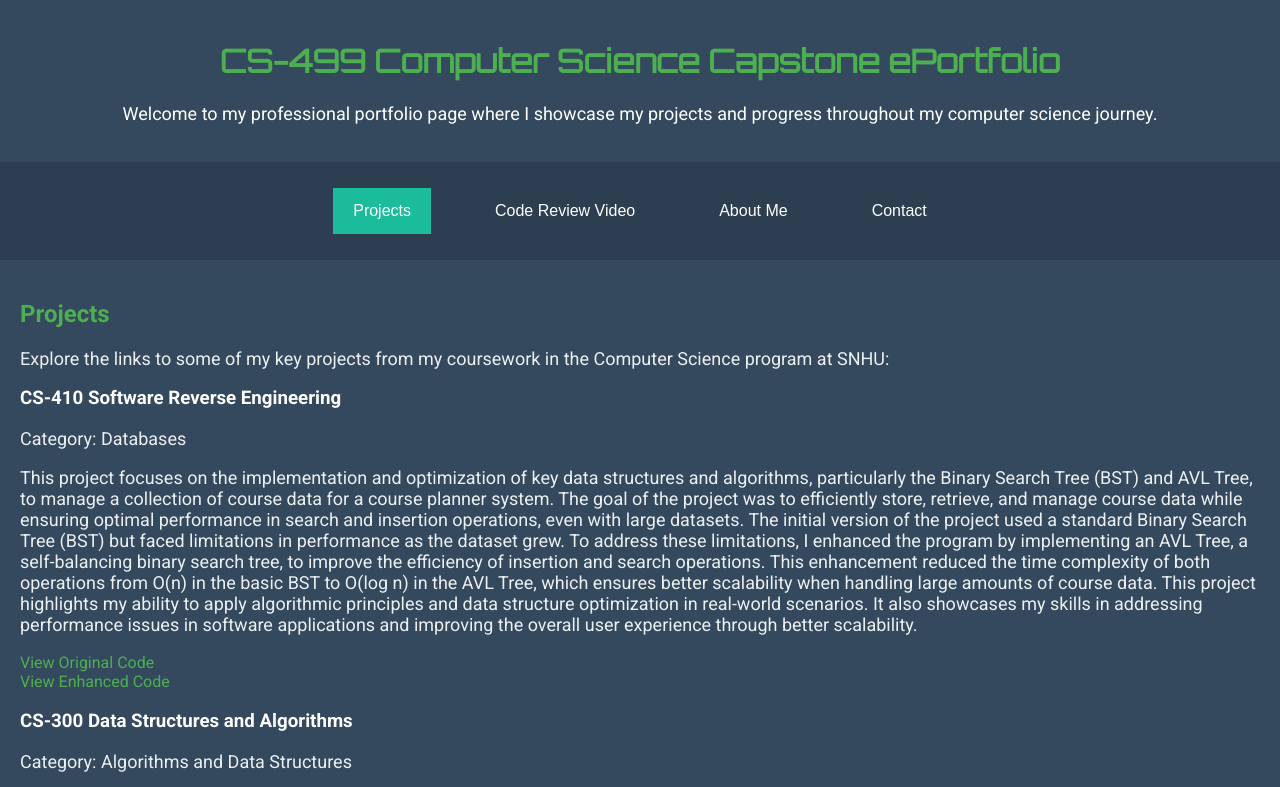
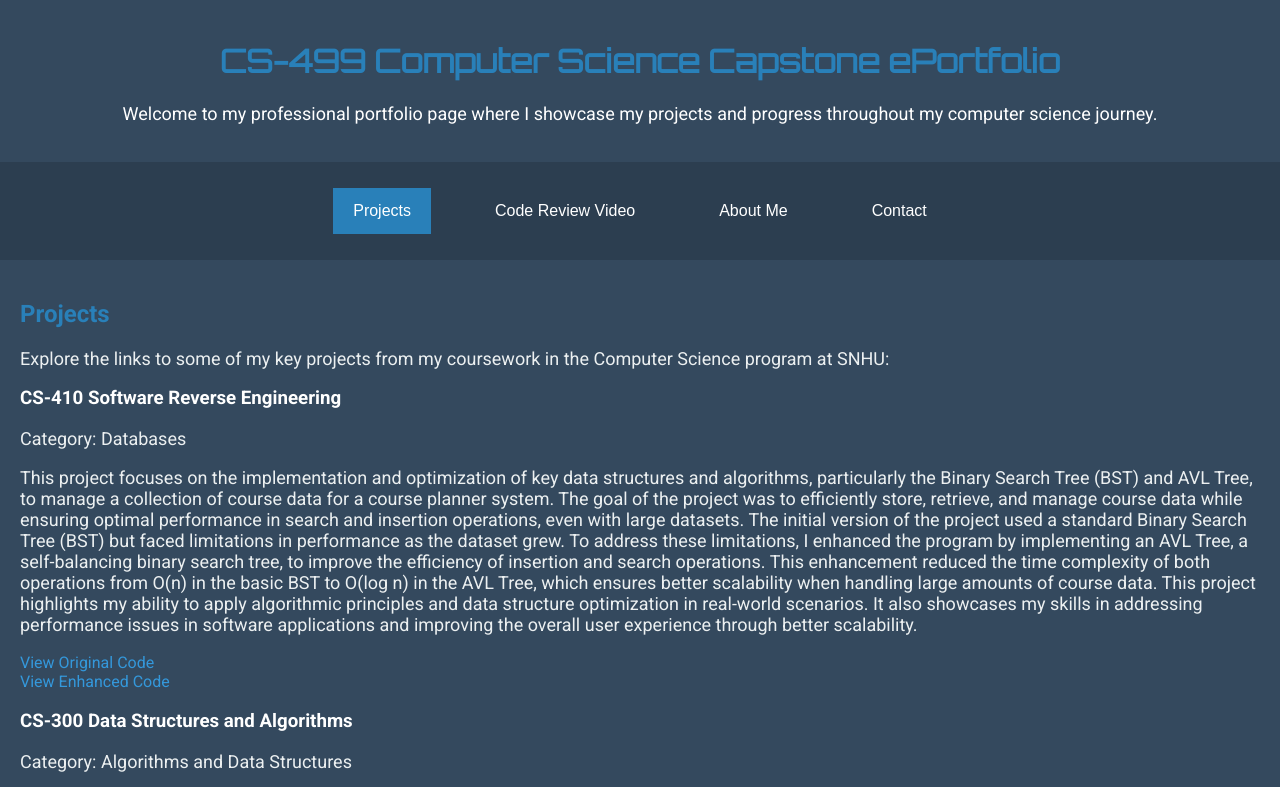
Before and after one commit to CodingLevel1/CS-499-CS-Capstone_ePortfolio, a plain HTML site: page index.html in a window 1280 px wide. Shown: the top 787 px of the page. Drawn offline with Linux system fonts and the light colour scheme.

Commit message:
Update styles.css

```diff
--- a/styles.css
+++ b/styles.css
@@ -16,7 +16,7 @@ header {
 
 h1 {
   font-family: 'Orbitron', sans-serif;
-  color: #4CAF50; /* Green accent color */
+  color: #2980b9; /* Blue accent color */
 }
 
 p {
@@ -50,11 +50,11 @@ li {
 }
 
 .tablinks:hover {
-  background-color: #4CAF50;
+  background-color: #3498db; /* Lighter blue on hover */
 }
 
 .tablinks.active {
-  background-color: #1abc9c;
+  background-color: #2980b9; /* Blue active tab */
   color: white;
 }
 
@@ -66,7 +66,7 @@ li {
 }
 
 .tabcontent h2 {
-  color: #4CAF50;
+  color: #2980b9;
 }
 
 .tabcontent p {
@@ -94,7 +94,7 @@ input[type="text"], input[type="email"], textarea {
 }
 
 input[type="submit"] {
-  background-color: #4CAF50;
+  background-color: #3498db;
   color: white;
   padding: 10px 15px;
   border: none;
@@ -104,7 +104,7 @@ input[type="submit"] {
 }
 
 input[type="submit"]:hover {
-  background-color: #1abc9c;
+  background-color: #2980b9;
 }
 
 /* Footer styles */
@@ -117,7 +117,7 @@ footer {
 
 /* Styling for links inside tabs */
 a {
-  color: #4CAF50;
+  color: #3498db; /* Blue links */
   text-decoration: none;
 }
 
```
